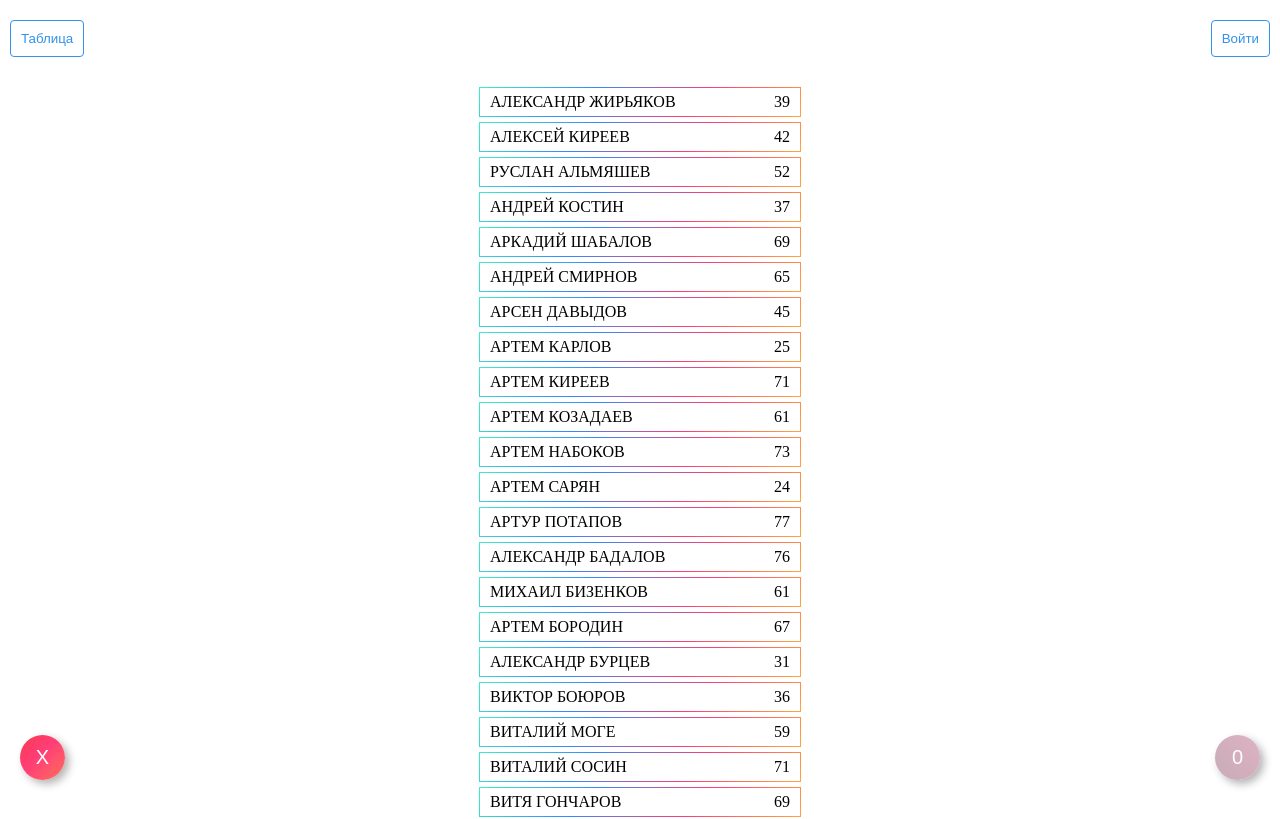
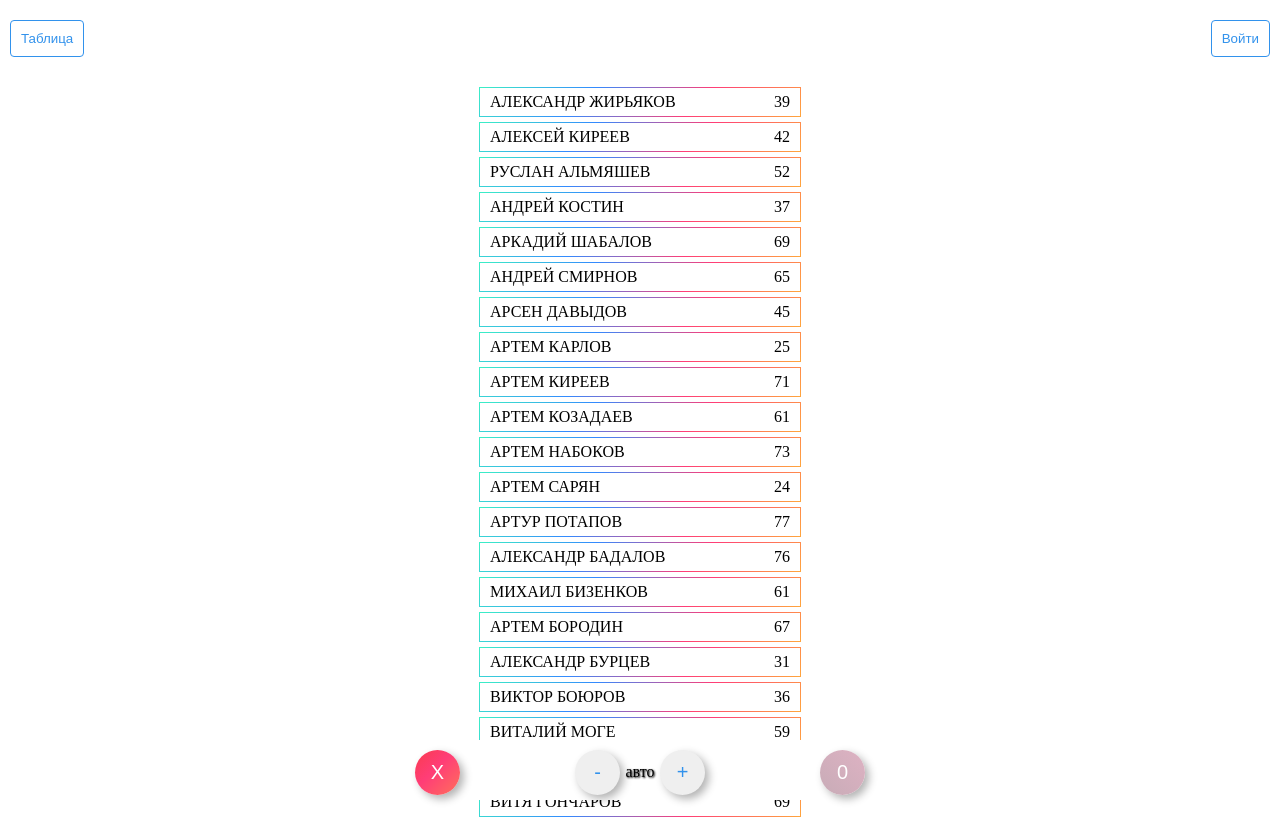
Before and after one commit to hypnot1z/split-teams-v2, a React (Create React App) app: page / in a window 1280 px wide. Shown: the top 819 px of the page. Built offline with nearby package versions, Linux system fonts and the light colour scheme.

Commit message:
7 files modified, 2 added, 5 deleted

```diff
--- a/src/views/Auth/index.tsx
+++ b/src/views/Auth/index.tsx
@@ -2,7 +2,7 @@ import * as React from 'react';
 import {useState} from 'react'
 import {Link} from 'react-router-dom'
 import cn from './style.module.scss';
-import Button from '../../UI/Button'
+import Button from '../../components/UI/Button'
 
 const Auth = () => {
   const [username, setUsername] = useState('');
--- a/src/views/EditTable/index.tsx
+++ b/src/views/EditTable/index.tsx
@@ -4,7 +4,7 @@ import { useState } from 'react';
 import cn from './style.module.scss';
 import type Player from '../../interfaces/Player';
 import data from '../../api/db';
-import Button from '../../UI/Button'
+import Button from '../../components/UI/Button'
 import { FiTrash2 } from 'react-icons/fi'
 
 const EditTable = () => {
--- a/src/views/Mixer/index.tsx
+++ b/src/views/Mixer/index.tsx
@@ -1,20 +1,21 @@
 import * as React from 'react';
 import html2canvas from 'html2canvas'
-import {Link} from 'react-router-dom'
-import { useState } from 'react';
+import { Link } from 'react-router-dom'
+import { useState, FC } from 'react';
 import cn from './style.module.scss';
 import data from '../../api/db';
 import Item from './item';
 import Result from './result';
-import Button from '../../UI/Button'
-import {IconContext} from 'react-icons'
+import Button from '../../components/UI/Button'
+import { IconContext } from 'react-icons'
 import { FiCamera, FiRefreshCcw } from 'react-icons/fi'
 
-const Mixer = () => {
+const Mixer: FC = () => {
   const initData = data.map((el) => ({ ...el, selected: false }));
   const [state, setState] = useState(initData);
   const [showResult, setShowResult] = useState(false)
   const [refresh, setRefresh] = useState(false)
+  const [qntTeams, setQntTeams] = useState(null)
 
   const toggleState = (id: string) => {
     setState(
@@ -27,7 +28,7 @@ const Mixer = () => {
   };
 
   const count = state.filter((el) => el.selected);
-  const isGoDisabled = count.length < 10 || count.length > 36
+  const isGoDisabled = count.length < 10
 
   const handleClickGo = () => {
     setShowResult(true)
@@ -38,6 +39,26 @@ const Mixer = () => {
     setShowResult(false)
     setState(initData)
   }
+
+  const handleIncrement = () => {
+    if (qntTeams === 8) {
+      setQntTeams(null)
+    } else if (qntTeams === null) {
+      setQntTeams(2)
+    } else {
+    setQntTeams(qntTeams + 1);
+    }
+  };
+
+  const handleDecrement = () => {
+    if (qntTeams === 2) {
+      setQntTeams(null)
+    } else if (qntTeams === null) {
+      setQntTeams(8)
+    } else {
+    setQntTeams(qntTeams - 1);
+    }
+  };
 
   const handleScreenshotButtonClick = () => {
     const elementToScreenshot = document.getElementById('result');
@@ -60,21 +81,24 @@ const Mixer = () => {
       <Link to='/auth'><Button>Войти</Button></Link>
     </nav>
         <IconContext.Provider value={{ size: '1.23em'}}>
-      <ul>
-        {!showResult ? <Item toggle={toggleState} state={state} /> : <Result refresh={refresh} selectedPlayers={count}/>}
+      <ul className={cn.playersList}>
+        {!showResult ? <Item toggle={toggleState} state={state} /> : <Result qntTeams={qntTeams} refresh={refresh} selectedPlayers={count}/>}
       </ul>
-      <div className={cn.btnContainerRight}>
-        <Button color='white' variant={!isGoDisabled ? 'rounded' : 'disabled'} gradient='gblue' onClick={handleClickGo} disabled={isGoDisabled}>{!showResult ? count.length : <FiRefreshCcw />}</Button>
-      </div>
-      <div className={cn.btnContainerRightTop} hidden={!showResult}>
-        <Button color='white' variant='rounded' gradient='gblue' onClick={handleScreenshotButtonClick} >
-          <FiCamera/>
-        </Button>
-      </div>
-      <div className={cn.btnContainerLeft}>
+      <div className={cn.footer}>
+        <div className={cn.footerContainer}>
           <Button color='white' variant='rounded' gradient='gred' onClick={handleClickReset}>
           X
         </Button>
+        <Button hidden={!showResult} color='white' variant='rounded' gradient='gblue' onClick={handleScreenshotButtonClick} >
+          <FiCamera/>
+        </Button>
+        <div className={cn.qntTeamsContainer}>
+          <Button variant='rounded' onClick={handleDecrement}>-</Button>
+          <div className={cn.qntTeams}>{qntTeams ? qntTeams : 'авто'}</div>
+          <Button variant='rounded' onClick={handleIncrement}>+</Button>
+        </div>
+        <Button color='white' variant={!isGoDisabled ? 'rounded' : 'disabled'} gradient='gblue' onClick={handleClickGo} disabled={isGoDisabled}>{!showResult ? count.length : <FiRefreshCcw />}</Button>
+        </div>
       </div>
       </IconContext.Provider>
     </>
--- a/src/views/Mixer/result.tsx
+++ b/src/views/Mixer/result.tsx
@@ -1,5 +1,6 @@
 import * as React from 'react';
-import { useEffect, useState } from 'react'
+import { useEffect, useState, FC } from 'react'
+import type Player from '../../interfaces/Player'
 import cn from './style.module.scss';
 import distributePlayers from '../../core'
 
@@ -13,19 +14,26 @@ enum ColorCode {
   Orange = '#FFA500',
 }
 
-const Result = ({selectedPlayers, refresh}) => {
+interface ResultProps {
+  selectedPlayers: Player[]
+  qntTeams: number | null
+  refresh: boolean
+}
+
+const Result: FC<ResultProps> = ({selectedPlayers, qntTeams, refresh}) => {
   const [result, setResult] = useState({teams: [], teamsRank: [], teamsAverageRank: [], roundedAverageRanks: [] })
+
   useEffect(() => {
-
-    const teams = distributePlayers(selectedPlayers)
+    const teams = qntTeams ? distributePlayers(selectedPlayers, qntTeams) : distributePlayers(selectedPlayers)
     const teamsRank = teams.map(team => team.reduce((sum, player) => sum + player.rank, 0))
     const teamsAverageRank = teams.map(team => (team.reduce((sum, player) => sum + player.rank, 0) / team.length))
     const roundedAverageRanks = teamsAverageRank.map(rank => Math.round(rank))
     setResult({teams, teamsRank, teamsAverageRank, roundedAverageRanks})
   }, [refresh])
+
   return (
     <div id='result'>
-    {result.teams.map((team, index) => (
+    {result.teams.map((team: Player[], index: number) => (
       <li style={{color: ColorCode[Color[index]]}} key={index}><div> Команда {Color[index]}</div> <div>Рейтинг общий : {result.teamsRank[index]} средний : {result.roundedAverageRanks[index]}</div>
       <ul>
         {team.map(player => (
--- a/src/views/Mixer/style.module.scss
+++ b/src/views/Mixer/style.module.scss
@@ -19,18 +19,37 @@
   background-color: #007efc75;
 }
 
-.btnContainerRight {
+.footer {
   position: fixed;
-  bottom: 20px;
-  right: 20px;
+  display: flex;
+  justify-content: center;
+  bottom: 0;
+  width: 100%;
+  height: 60px;
+  background-color: #ffffff;
 }
-.btnContainerRightTop {
-  position: fixed;
-  bottom: 80px;
-  right: 20px;
+
+.footerContainer {
+  max-width: 450px;
+  width: 90%;
+  height: 90%;
+  display: flex;
+  justify-content: space-between;
 }
-.btnContainerLeft {
-  position: fixed;
-  bottom: 20px;
-  left: 20px;
+
+.qntTeamsContainer {
+  display: flex;
 }
+
+.qntTeams {
+  width: 40px;
+  padding-top: 10px;
+  text-shadow: 1px 1px 2px black;
+  display: flex;
+  justify-content: center;
+  align-items: center;
+}
+
+.playersList {
+  margin-bottom: 80px;
+}
--- a/src/views/NewPlayer/index.tsx
+++ b/src/views/NewPlayer/index.tsx
@@ -2,7 +2,7 @@ import * as React from 'react';
 import {useState} from 'react'
 import {Link} from 'react-router-dom'
 import cn from './style.module.scss';
-import Button from '../../UI/Button'
+import Button from '../../components/UI/Button'
 
 const NewPlayer = () => {
   const [name, setName] = useState('');
```
Also changed, not shown: src/components/DataContext.ts (deleted, +0 -30 lines), src/views/Main/index.tsx (deleted, +0 -7 lines), src/views/Mixer/item.tsx (+7 -2 lines), src/components/UI/Button/index.tsx (renamed from src/UI/Button/index.tsx), src/components/UI/Button/style.module.scss (renamed from src/UI/Button/style.module.scss), src/views/Main/style.module.scss (deleted). Lines whose indentation alone changed are shown as unchanged.
